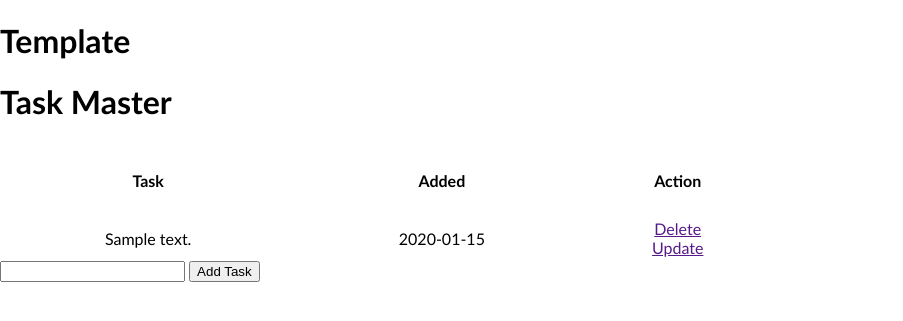
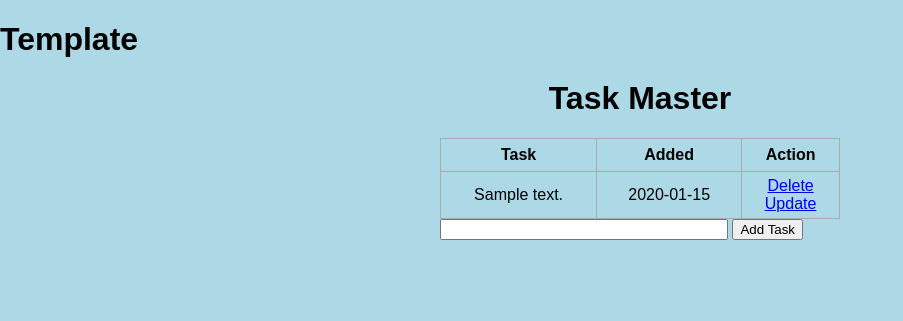
Before and after one commit to DazzyDan/Flask_Project, a Flask app: page / in a window 1280 px wide. Shown: the top 321 px of the page, without its empty margins (0-903 px from the left). Run offline with Flask 2, Linux system fonts and the light colour scheme; tables that the repository leaves empty hold one stand-in row (values such as "Sample post").

Commit message:
Add update function

```diff
--- a/app.py
+++ b/app.py
@@ -35,5 +35,29 @@ def index():
         #No need to precise the path, it will find the file under templates folder
         return render_template('index.html', tasks = tasks)
 
+# add delete function
+@app.route('/delete/<int:id>')
+def delete(id):
+    task_to_delete = Todo.query.get_or_404(id)
+    try:
+        db.session.delete(task_to_delete)
+        db.session.commit()
+        return redirect('/')
+    except:
+        return "Error happens during deleting"
+# add update function
+@app.route('/update/<int:id>', methods=['POST', 'GET'])
+def update(id):
+    task_to_update = Todo.query.get_or_404(id)
+    if request.method == 'POST':
+        task_to_update.content = request.form['content']
+        try:
+            db.session.commit()
+            return redirect('/')
+        except:
+            return "Error happens during updating"
+    else:
+        return render_template('update.html', task = task_to_update)
+
 if __name__ == "__main__":
     app.run(debug=True)
--- a/static/css/main.css
+++ b/static/css/main.css
@@ -1,16 +1,36 @@
-body{
-    margin: 0;
-    font-family: 'Gill Sans', 'Gill Sans MT', Calibri, 'Trebuchet MS', sans-serif;
+body, html {
+  margin: 0;
+  font-family: sans-serif;
+  background-color: lightblue;
 }
+
+.content {
+  margin: 0 auto;
+  width: 400px;
+}
+
+table, td, th {
+  border: 1px solid #aaa;
+}
+
 table {
-    width: 60%;
-    align-self: center;
-    border: 1ch;
-  }
+  border-collapse: collapse;
+  width: 100%;
+}
 
 th {
-height: 70px;
-  }
+  height: 30px;
+}
+
 td {
-    text-align: center;
-  }
+  text-align: center;
+  padding: 5px;
+}
+
+.form {
+  margin-top: 20px;
+}
+
+#content {
+  width: 70%;
+}
--- a/templates/index.html
+++ b/templates/index.html
@@ -7,8 +7,10 @@
 {% block body %}
 <h1>Template</h1>
 <div class = "content">
-    <h1>Task Master</h1>
-
+    <h1 style="text-align: center">Task Master</h1>
+    {% if tasks|length < 1 %}
+    <h4 style="text-align: center">There are no tasks. Create one below!</h4>
+    {% else %}
     <table>
         <tr>
             <th>Task</th>
@@ -20,18 +22,19 @@
             <td>{{ task.content }}</td>
             <td>{{task.date_created.date()}}</td>
             <td>
-                <a href = "">Delete</a>
+                <a href = "/delete/{{task.id}}">Delete</a>
                 <br>
-                <a href = "">Update</a>
+                <a href = "/update/{{task.id}}">Update</a>
             </td>
         </tr>
         {% endfor %}
 
     </table>
+    {% endif %}
 
     <form action = "/" method = "POST">
         <input type = "text" name = "content" id = "content">
-        <input type = "submit" value = "Add Task"
+        <input type = "submit" value = "Add Task">
     </form>
 
 
```
Also changed, not shown: setup.py (added, +23 -0 lines), templates/update.html (added, +19 -0 lines), test.db, 1 other file.
